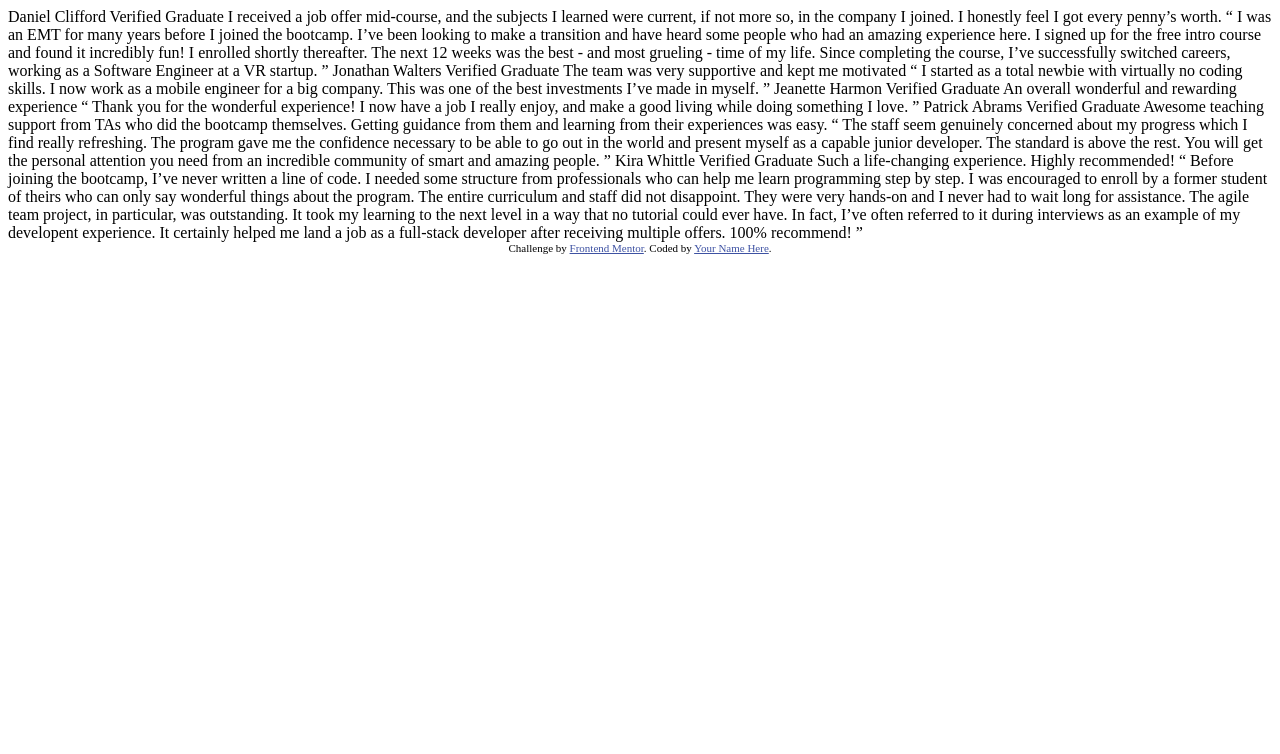
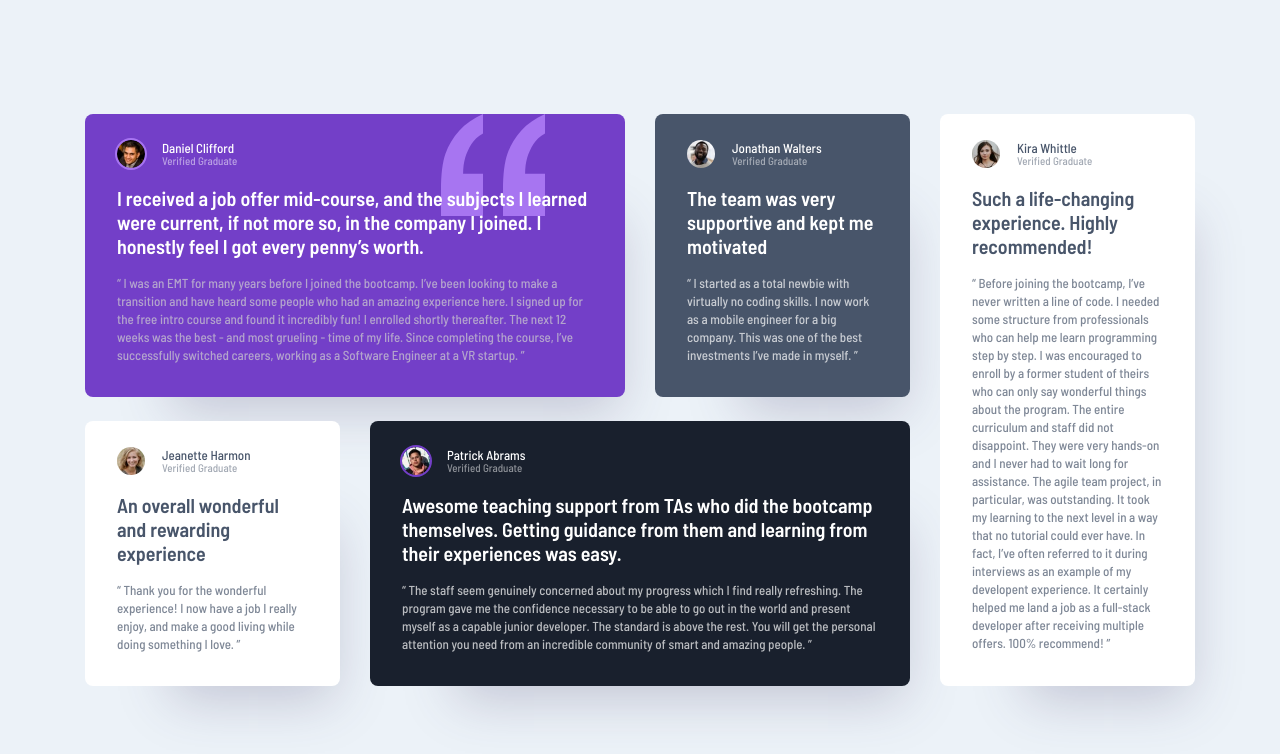
Before and after one commit to ivanpehar/testimonials_grid_section, a plain HTML site: page index.html in a window 1280 px wide. Drawn offline with Linux system fonts and the light colour scheme.

Commit message:
Finished project, including readme.me

```diff
--- a/index.html
+++ b/index.html
@@ -2,75 +2,95 @@
 <html lang="en">
 <head>
   <meta charset="UTF-8">
-  <meta name="viewport" content="width=device-width, initial-scale=1.0"> <!-- displays site properly based on user's device -->
-
+  <meta name="viewport" content="width=device-width, initial-scale=1.0">
   <link rel="icon" type="image/png" sizes="32x32" href="./images/favicon-32x32.png">
-
+  <link rel="preconnect" href="https://fonts.googleapis.com">
+  <link rel="preconnect" href="https://fonts.gstatic.com" crossorigin>
+  <link href="https://fonts.googleapis.com/css2?family=Barlow+Semi+Condensed:ital,wght@0,100;0,200;0,300;0,400;0,500;0,600;0,700;0,800;0,900;1,100;1,200;1,300;1,400;1,500;1,600;1,700;1,800;1,900&display=swap" rel="stylesheet">
+  <link rel="stylesheet" href="./styles/styles.css">
   <title>Frontend Mentor | [Challenge Name Here]</title>
-
-  <!-- Feel free to remove these styles or customise in your own stylesheet 👍 -->
   <style>
-    .attribution { font-size: 11px; text-align: center; }
-    .attribution a { color: hsl(228, 45%, 44%); }
   </style>
 </head>
 <body>
-  Daniel Clifford
-  Verified Graduate
-
-  I received a job offer mid-course, and the subjects I learned were current, if not more so,
-  in the company I joined. I honestly feel I got every penny’s worth.
-
-  “ I was an EMT for many years before I joined the bootcamp. I’ve been looking to make a
+  <main>
+    <section class="testimonials">
+      <article class="testimonials__card testimonials__card--purple testimonials__card--large">
+        <div class="testimonials__header">
+          <img src="./images/image-daniel.jpg" alt="Avatar" class="testimonials__avatar testimonials__avatar--purple">
+          <div class="testimonials__info">
+            <h2 class="testimonials__name">Daniel Clifford</h2>
+            <p class="testimonials__status">Verified Graduate</p>
+          </div>
+        </div>
+        <h1 class="testimonials__title">I received a job offer mid-course, and the subjects I learned were current, if not more so,
+        in the company I joined. I honestly feel I got every penny’s worth.</h1>
+        <p class="testimonials__text">“ I was an EMT for many years before I joined the bootcamp. I’ve been looking to make a
         transition and have heard some people who had an amazing experience here. I signed up
         for the free intro course and found it incredibly fun! I enrolled shortly thereafter.
         The next 12 weeks was the best - and most grueling - time of my life. Since completing
-  the course, I’ve successfully switched careers, working as a Software Engineer at a VR startup. ”
-
-  Jonathan Walters
-  Verified Graduate
-
-  The team was very supportive and kept me motivated
-
-  “ I started as a total newbie with virtually no coding skills. I now work as a mobile engineer
-  for a big company. This was one of the best investments I’ve made in myself. ”
-
-  Jeanette Harmon
-  Verified Graduate
-
-  An overall wonderful and rewarding experience
-
-  “ Thank you for the wonderful experience! I now have a job I really enjoy, and make a good living
-  while doing something I love. ”
-
-  Patrick Abrams
-  Verified Graduate
-
-  Awesome teaching support from TAs who did the bootcamp themselves. Getting guidance from them and
-  learning from their experiences was easy.
-
-  “ The staff seem genuinely concerned about my progress which I find really refreshing. The program
+        the course, I’ve successfully switched careers, working as a Software Engineer at a VR startup. ”</p>
+        <img src="./images/bg-pattern-quotation.svg" alt="Quotation" class="testimonials__image">
+      </article>
+      <article class="testimonials__card testimonials__card--grey testimonials__card--small">
+        <div class="testimonials__header">
+          <img src="./images/image-jonathan.jpg" alt="Avatar" class="testimonials__avatar">
+          <div class="testimonials__info">
+            <h2 class="testimonials__name">Jonathan Walters</h2>
+            <p class="testimonials__status">Verified Graduate</p>
+          </div>
+        </div>
+        <h1 class="testimonials__title">The team was very supportive and kept me motivated</h1>
+        <p class="testimonials__text">“ I started as a total newbie with virtually no coding skills. I now work as a mobile engineer
+        for a big company. This was one of the best investments I’ve made in myself. ”</p>
+      </article>
+      <article class="testimonials__card testimonials__card--white testimonials__card--small">
+        <div class="testimonials__header">
+          <img src="./images/image-jeanette.jpg" alt="Avatar" class="testimonials__avatar">
+          <div class="testimonials__info">
+            <h2 class="testimonials__name">Jeanette Harmon</h2>
+            <p class="testimonials__status">Verified Graduate</p>
+          </div>
+        </div>
+        <h1 class="testimonials__title">An overall wonderful and rewarding experience</h1>
+        <p class="testimonials__text">“ Thank you for the wonderful experience! I now have a job I really enjoy, and make a good living
+        while doing something I love. ”</p>
+      </article>
+      <article class="testimonials__card testimonials__card--black testimonials__card--large">
+        <div class="testimonials__header">
+          <img src="./images/image-patrick.jpg" alt="Avatar" class="testimonials__avatar testimonials__avatar--black">
+          <div class="testimonials__info">
+            <h2 class="testimonials__name">Patrick Abrams</h2>
+            <p class="testimonials__status">Verified Graduate</p>
+          </div>
+        </div>
+        <h1 class="testimonials__title">Awesome teaching support from TAs who did the bootcamp themselves. Getting guidance from them and
+        learning from their experiences was easy.</h1>
+        <p class="testimonials__text">“ The staff seem genuinely concerned about my progress which I find really refreshing. The program
         gave me the confidence necessary to be able to go out in the world and present myself as a capable
         junior developer. The standard is above the rest. You will get the personal attention you need from
-  an incredible community of smart and amazing people. ”
-
-  Kira Whittle
-  Verified Graduate
-
-  Such a life-changing experience. Highly recommended!
-
-  “ Before joining the bootcamp, I’ve never written a line of code. I needed some structure from
+        an incredible community of smart and amazing people. ”</p>
+      </article>
+      <article class="testimonials__card testimonials__card--white testimonials__card--medium">
+        <div class="testimonials__header">
+          <img src="./images/image-kira.jpg" alt="Avatar" class="testimonials__avatar">
+          <div class="testimonials__info">
+            <h2 class="testimonials__name">Kira Whittle</h2>
+            <p class="testimonials__status">Verified Graduate</p>
+          </div>
+        </div>
+        <h1 class="testimonials__title">Such a life-changing experience. Highly recommended!</h1>
+        <p class="testimonials__text">“ Before joining the bootcamp, I’ve never written a line of code. I needed some structure from
         professionals who can help me learn programming step by step. I was encouraged to enroll by a former
         student of theirs who can only say wonderful things about the program. The entire curriculum and staff
         did not disappoint. They were very hands-on and I never had to wait long for assistance. The agile team
         project, in particular, was outstanding. It took my learning to the next level in a way that no tutorial
         could ever have. In fact, I’ve often referred to it during interviews as an example of my developent
         experience. It certainly helped me land a job as a full-stack developer after receiving multiple offers.
-  100% recommend! ”
-
-  <div class="attribution">
-    Challenge by <a href="https://www.frontendmentor.io?ref=challenge" target="_blank">Frontend Mentor</a>.
-    Coded by <a href="#">Your Name Here</a>.
-  </div>
+        100% recommend! ”</p>
+      </article></div>
+      </article>
+    </section>
+  </main>
 </body>
 </html>
--- /dev/null
+++ b/styles/styles.css
@@ -0,0 +1,146 @@
+* {
+    margin: 0;
+    padding: 0;
+}
+
+body {
+    display: flex;
+    justify-content: center;
+    align-items: center;
+    height: 100vh;
+    background-color: #ECF2F8;
+    font-family: "Barlow Semi Condensed", serif;
+}
+
+.testimonials {
+    display: grid;
+    grid-template-columns: repeat(4, 1fr);
+    grid-template-rows: auto auto;
+    gap: 24px 30px;
+    height: 572px;
+    width: 1110px;
+}
+
+.testimonials__card {
+    border-radius: 8px;
+    display: flex;
+    flex-direction: column;
+    justify-content: flex-start;
+    padding: 26px 32px 32px 32px;
+    box-shadow: 40px 60px 50px -47px rgb(72, 65, 106, 0.25);
+    position: relative;
+}
+
+.testimonials__card--purple {
+    background-color: #733FC8;
+    grid-area: 1 / 1 / 2 / 3;
+}
+
+.testimonials__card--grey {
+    background-color: #48556A;
+    grid-area: 1 / 3 / 2 / 4;
+}
+
+.testimonials__card--white {
+    background-color: white;
+}
+
+.testimonials__card--black {
+    background-color: #19202D;
+    grid-area: 2 / 2 / 3 / 4;
+}
+
+.testimonials__card--white.testimonials__card--medium {
+    grid-area: 1 / 4 / 3 / 5;
+}
+
+.testimonials__card--white .testimonials__title,
+.testimonials__card--white .testimonials__text,
+.testimonials__card--white .testimonials__name,
+.testimonials__card--white .testimonials__status {
+    color: #48556A !important;
+}
+
+.testimonials__card--purple .testimonials__text {
+    color: #CFCFCF;
+}
+
+.testimonials__avatar {
+    height: 28px;
+    width: 28px;
+    border-radius: 50%;
+    margin-right: 17px;
+}
+
+.testimonials__avatar--purple {
+    outline: solid 2px #A775F1;
+}
+
+.testimonials__avatar--black {
+    outline: solid 2px #733FC8;
+}
+
+.testimonials__image {
+    position: absolute;
+    z-index: 0;
+    right: 80px;
+    top: 0px;
+}
+
+.testimonials__name {
+    font-weight: 500;
+    font-size: 13px;
+    line-height: 13px;
+    color: white;
+}
+
+.testimonials__status {
+    font-weight: 500;
+    font-size: 11px;
+    color: white;
+    line-height: 11px;
+    opacity: 50%;
+}
+
+.testimonials__title {
+    font-weight: 600;
+    font-size: 20px;
+    z-index: 1;
+    margin-bottom: 16px;
+    color: white;
+}
+
+.testimonials__text {
+    font-weight: 500;
+    font-size: 13px;
+    line-height: 18px;
+    color: white;
+    opacity: 70%;
+}
+
+.testimonials__header {
+    display: flex;
+    flex-direction: row;
+    justify-content: flex-start;
+    align-items: center;
+    z-index: 1;
+    margin-bottom: 18px;
+}
+
+@media (max-width: 450px) {
+    body {
+        flex-direction: column;
+        height: auto;
+        padding-top: 71px;
+        padding-bottom: 71px;
+    }
+    .testimonials {
+        display: flex;
+        flex-direction: column;
+        height: auto;
+        width: auto;
+    }
+    .testimonials__card{
+        width: 263px;
+    }
+}
```
Also changed, not shown: images/screenshot_1.jpeg (added), images/screenshot_2.jpeg (added), 2 other files. Lines whose indentation alone changed are shown as unchanged.
